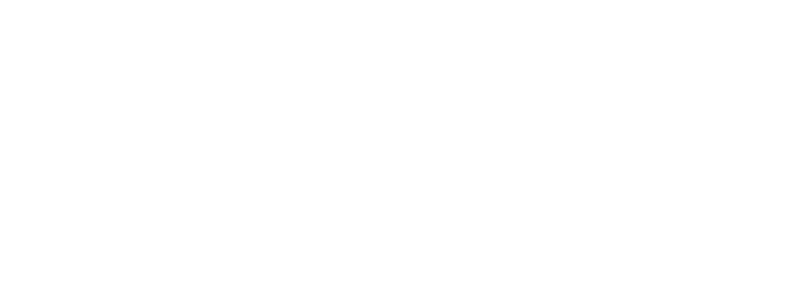
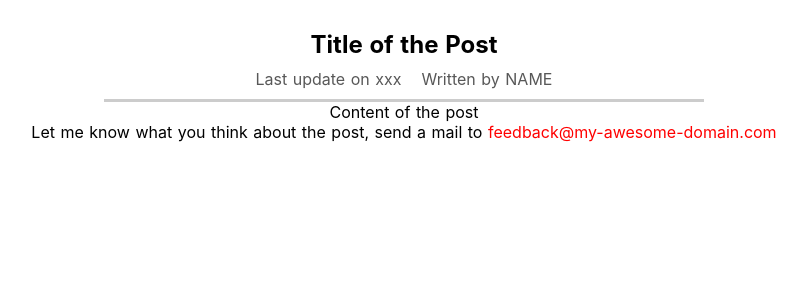
Before and after one commit to Kashima-Taichi/nuxt.js-study, a Nuxt app: page /posts/1 in a window 1280 px wide. Before the commit this address had no page. Shown: the top 300 px of the page, without its empty margins (236-1043 px from the left). Built offline with nearby package versions, Linux system fonts and the light colour scheme.

Commit message:
3-26 : creating main sections

```diff
--- /dev/null
+++ b/pages/about/index.vue
@@ -0,0 +1,16 @@
+<template>
+  <div class="about-page">
+    <h1>This is my absolutely fantastic "About Me" Page!</h1>
+    <p>Lorem ipsum, dolor sit amet consectetur adipisicing elit. Totam officiis ab voluptatibus assumenda error quas deleniti eius? Suscipit, numquam? Quis aliquid non animi numquam amet voluptas dolorum sunt aspernatur commodi?</p>
+    <p>Lorem ipsum, dolor sit amet consectetur adipisicing elit. Totam officiis ab voluptatibus assumenda error quas deleniti eius? Suscipit, numquam? Quis aliquid non animi numquam amet voluptas dolorum sunt aspernatur commodi?</p>
+    <p>Lorem ipsum, dolor sit amet consectetur adipisicing elit. Totam officiis ab voluptatibus assumenda error quas deleniti eius? Suscipit, numquam? Quis aliquid non animi numquam amet voluptas dolorum sunt aspernatur commodi?</p>
+    <p>Lorem ipsum, dolor sit amet consectetur adipisicing elit. Totam officiis ab voluptatibus assumenda error quas deleniti eius? Suscipit, numquam? Quis aliquid non animi numquam amet voluptas dolorum sunt aspernatur commodi?</p>
+  </div>
+</template>
+
+<style scoped>
+.about-page {
+  text-align: center;
+  padding: 30px;
+}
+</style>
--- /dev/null
+++ b/pages/posts/_id/index.vue
@@ -0,0 +1,74 @@
+<template>
+  <div class="single-post-page">
+    <section class="post">
+      <h1 class="post-title">Title of the Post</h1>
+      <div class="post-details">
+        <div class="post-detail">Last update on xxx</div>
+        <div class="post-detail">Written by NAME</div>
+      </div>
+      <p class="post-content">Content of the post</p>
+    </section>
+    <section class="post-feedback">
+      <p>
+        Let me know what you think about the post, send a mail to
+        <a
+          href="mailto:feedback@my-awesome-domain.com"
+        >feedback@my-awesome-domain.com</a>
+      </p>
+    </section>
+  </div>
+</template>
+
+<style scoped>
+.single-post-page {
+  padding: 30px;
+  text-align: center;
+  box-sizing: border-box;
+}
+
+.post {
+  width: 100%;
+}
+
+@media (min-width: 768px) {
+  .post {
+    width: 600px;
+    margin: auto;
+  }
+}
+
+.post-title {
+  margin: 0;
+}
+
+.post-details {
+  padding: 10px;
+  box-sizing: border-box;
+  border-bottom: 3px solid #ccc;
+  display: flex;
+  justify-content: center;
+  align-items: center;
+  flex-direction: column;
+}
+
+@media (min-width: 768px) {
+  .post-details {
+    flex-direction: row;
+  }
+}
+
+.post-detail {
+  color: rgb(88, 88, 88);
+  margin: 0 10px;
+}
+
+.post-feedback a {
+  color: red;
+  text-decoration: none;
+}
+
+.post-feedback a:hover,
+.post-feedback a:active {
+  color: salmon;
+}
+</style>
--- /dev/null
+++ b/pages/posts/index.vue
@@ -0,0 +1,11 @@
+<template>
+  <div class="posts-page"></div>
+</template>
+
+<style scoped>
+.post-page {
+  display: flex;
+  justify-content: center;
+  align-items: center;
+}
+</style>
```
